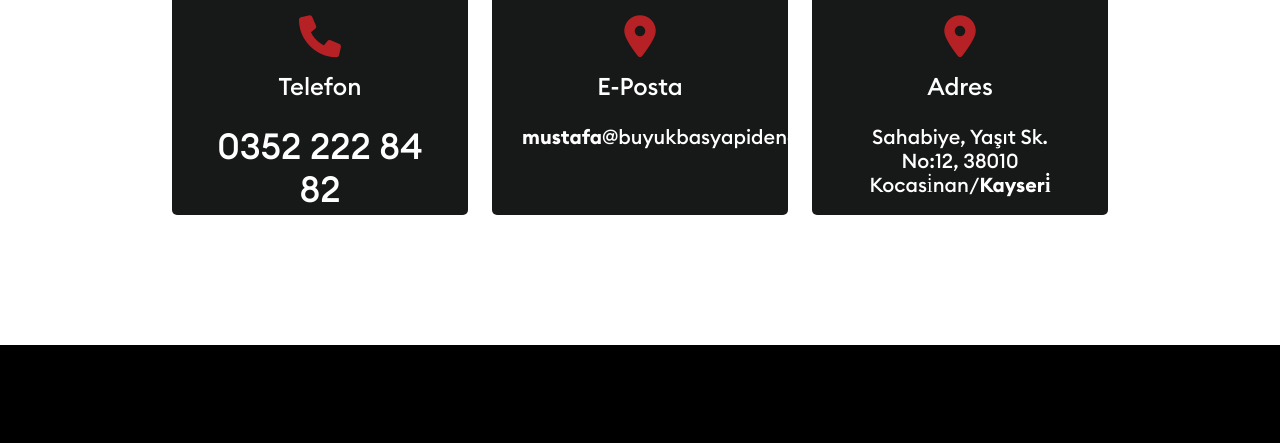
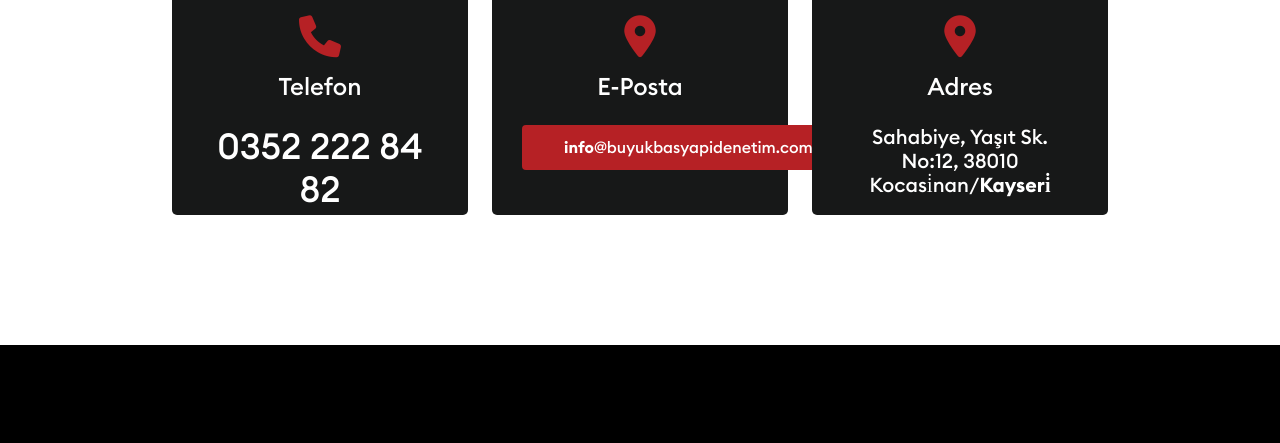
Before and after one commit to yusufoba/Buyukbas_Yapi_Denetim, a plain HTML site: page iletisim.html in a window 1280 px wide. Shown: the part 780-1223 px from the top of the page. Drawn offline with Linux system fonts and the light colour scheme; files whose address does not match are found by name.

Commit message:
iletişim mail düzeltildi

```diff
--- a/iletisim.html
+++ b/iletisim.html
@@ -209,7 +209,7 @@
             <h4 style="color:white;">E-Posta</h4>
 
             <h5 style="color: white;">
-              <b>mustafa</b>@buyukbasyapidenetim.com
+              <a href="mailto:info@buyukbasyapidenetim.com"><b>info</b>@buyukbasyapidenetim.com</a>
             </h5>
 
           </div>
```
